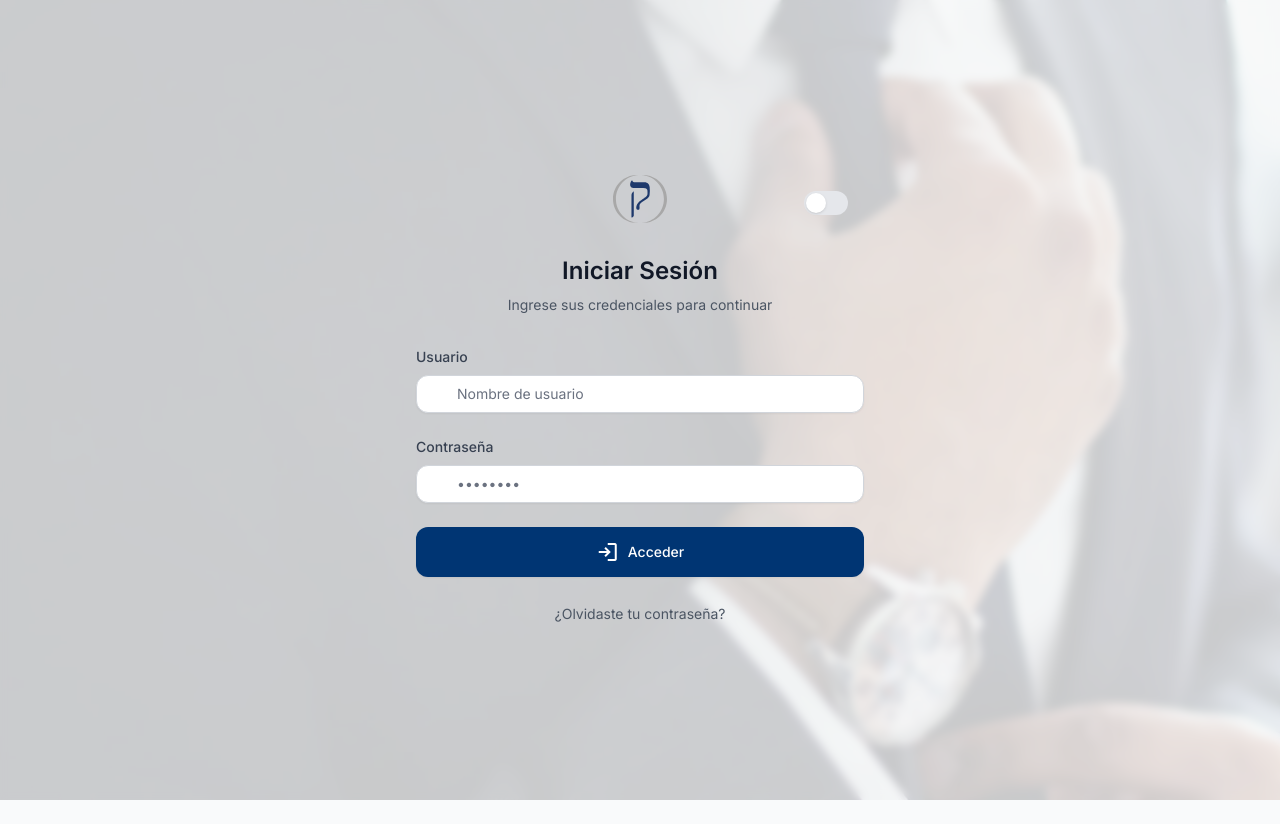
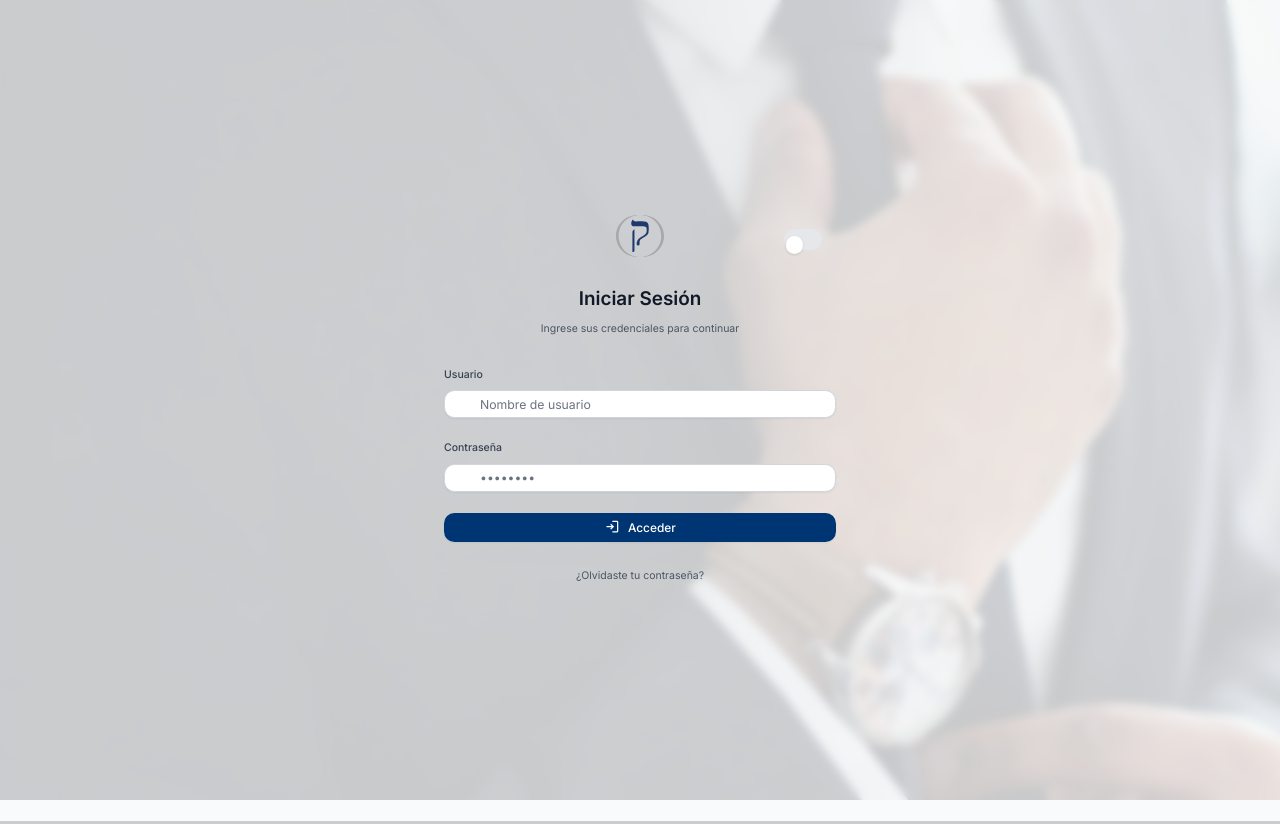
Before and after one commit to setosystems/previanza, a Flask app: a page that uses templates/base.html in a window 1280 px wide. Run offline with Flask 3, Linux system fonts and the light colour scheme; parts of the project's set-up code (start-up, migrations or seed data) failed here and were passed over; some libraries are stand-ins or nearby versions.

Commit message:
Implementar reducción de tamaño de interfaz con CSS personalizado

```diff
--- a/templates/base.html
+++ b/templates/base.html
@@ -10,7 +10,7 @@
       }">
 <head>
     <meta charset="UTF-8">
-    <meta name="viewport" content="width=device-width, initial-scale=0.8, user-scalable=yes">
+    <meta name="viewport" content="width=device-width, initial-scale=1.0">
     <title>{% block title %}Previanza - Sistema de Gestión{% endblock %}</title>
 
     <!-- Favicon -->
@@ -31,6 +31,47 @@
     <link href="https://fonts.googleapis.com/css2?family=Material+Symbols+Outlined:opsz,wght,FILL,GRAD@20..48,100..700,0..1,-50..200" rel="stylesheet">
 
     {% block extra_css %}{% endblock %}
+    <style>
+        html {
+            font-size: 14px; /* Reducir el tamaño base de fuente (por defecto es 16px) */
+        }
+
+        /* Reducir tamaños de fuente específicos */
+        .text-xs { font-size: 0.65rem; }
+        .text-sm { font-size: 0.75rem; }
+        .text-base { font-size: 0.875rem; }
+        .text-lg { font-size: 1rem; }
+        .text-xl { font-size: 1.15rem; }
+        .text-2xl { font-size: 1.35rem; }
+
+        /* Reducir espaciado */
+        .p-1 { padding: 0.15rem; }
+        .p-2 { padding: 0.35rem; }
+        .p-3 { padding: 0.55rem; }
+        .p-4 { padding: 0.75rem; }
+
+        .m-1 { margin: 0.15rem; }
+        .m-2 { margin: 0.35rem; }
+        .m-3 { margin: 0.55rem; }
+        .m-4 { margin: 0.75rem; }
+
+        /* Adaptar componentes específicos */
+        .btn, .btn-primary, .btn-secondary, button {
+            padding-top: 0.35rem;
+            padding-bottom: 0.35rem;
+            font-size: 0.85rem;
+        }
+
+        input, select, textarea {
+            height: 2rem;
+            font-size: 0.85rem;
+        }
+
+        /* Iconos más pequeños */
+        .material-symbols-outlined, .material-symbols-rounded {
+            font-size: 1.2rem !important;
+        }
+    </style>
     <script>
         // Check for saved dark mode preference
         if (localStorage.theme === 'dark' || (!('theme' in localStorage) && window.matchMedia('(prefers-color-scheme: dark)').matches)) {
```
